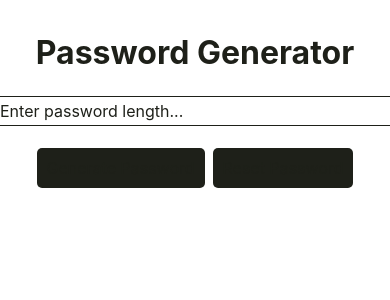
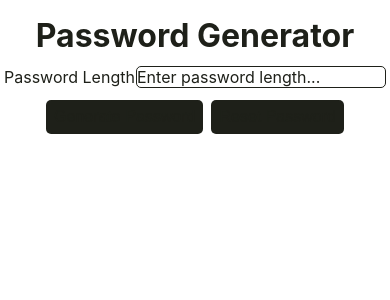
Before and after one commit to 007tickooayush/password_generator, a React Native app: screen / in a window 390 px wide. Shown: the top 300 px of the page. Built offline with nearby package versions, Linux system fonts and the light colour scheme.

Commit message:
Screen Dimensions imported+input bar dimensions handling+UI layout corrections

```diff
--- a/App.tsx
+++ b/App.tsx
@@ -44,6 +44,12 @@ const App = (): React.JSX.Element => {
 							<View style={styles.formContainer}>
 								<View style={styles.inputContainer}>
 									<View style={styles.inputHolder}>
+										<Text style={[styles.normalText]}>Password Length</Text>
+										{touched.passwordLength && errors.passwordLength && (
+											<Text style={[styles.errorText]}>
+												{errors.passwordLength}
+											</Text>
+										)}
 										<TextInput
 											style={[styles.inputBar, styles.normalText]}
 											value={values.passwordLength}
--- a/_utils/styles.ts
+++ b/_utils/styles.ts
@@ -1,7 +1,8 @@
-import { StyleSheet } from "react-native";
+import { Dimensions, StyleSheet } from "react-native";
 import { getSchemeBasedColor } from "./utils";
 
 let color = getSchemeBasedColor();
+let { width: screenWidth, height: screenHeight } = Dimensions.get('window');
 
 export const styles = StyleSheet.create({
     container: {
@@ -24,47 +25,56 @@ export const styles = StyleSheet.create({
         flex: 1,
         justifyContent: 'center',
         alignItems: 'center',
-        padding: 4,
+        // padding: 4,
         margin: 4
     },
     button: {
         backgroundColor: color,
-        padding: 10,
+        padding: 8,
         borderRadius: 5,
         margin: 4,
     },
     buttonText: {
         color: getSchemeBasedColor(true),
         fontSize: 16,
+        fontFamily: 'Arial',
+    },
+    errorText: {
+        color: 'red',
+        fontSize: 16,
     },
     formContainer: {
         flex: 1,
+        flexDirection: 'column',
+        width: screenWidth * 1,
         justifyContent: 'center',
-        alignItems: 'center',
-        flexDirection: 'column',
+        alignItems: 'stretch',
     },
     inputBar: {
         borderWidth: 1,
         borderColor: color,
         borderRadius: 5,
-        width: 400,
-        padding: 4,
+        // width: screenWidth * 0.2,//300,
+        // height: screenHeight * 0.05,//50,
+        // padding: 4,
     },
     inputContainer: {
         flex: 1,
-        justifyContent: 'space-around',
-        alignItems: 'center',
-        margin: 2
+        justifyContent: 'center',
+        alignItems: 'stretch',
+        margin: 2,
+        padding: 2,
+        flexDirection: 'column',
     },
     inputHolder: {
         flex: 1,
-        justifyContent: 'center',
+        justifyContent: 'space-between',
         alignItems: 'center',
-        margin: 4,
+        flexDirection: 'row',
     },
     actionsContainer: {
         flex: 1,
-        justifyContent: 'space-between',
+        justifyContent: 'center',
         alignItems: 'center',
         flexDirection: 'row',
         padding: 4,
```
